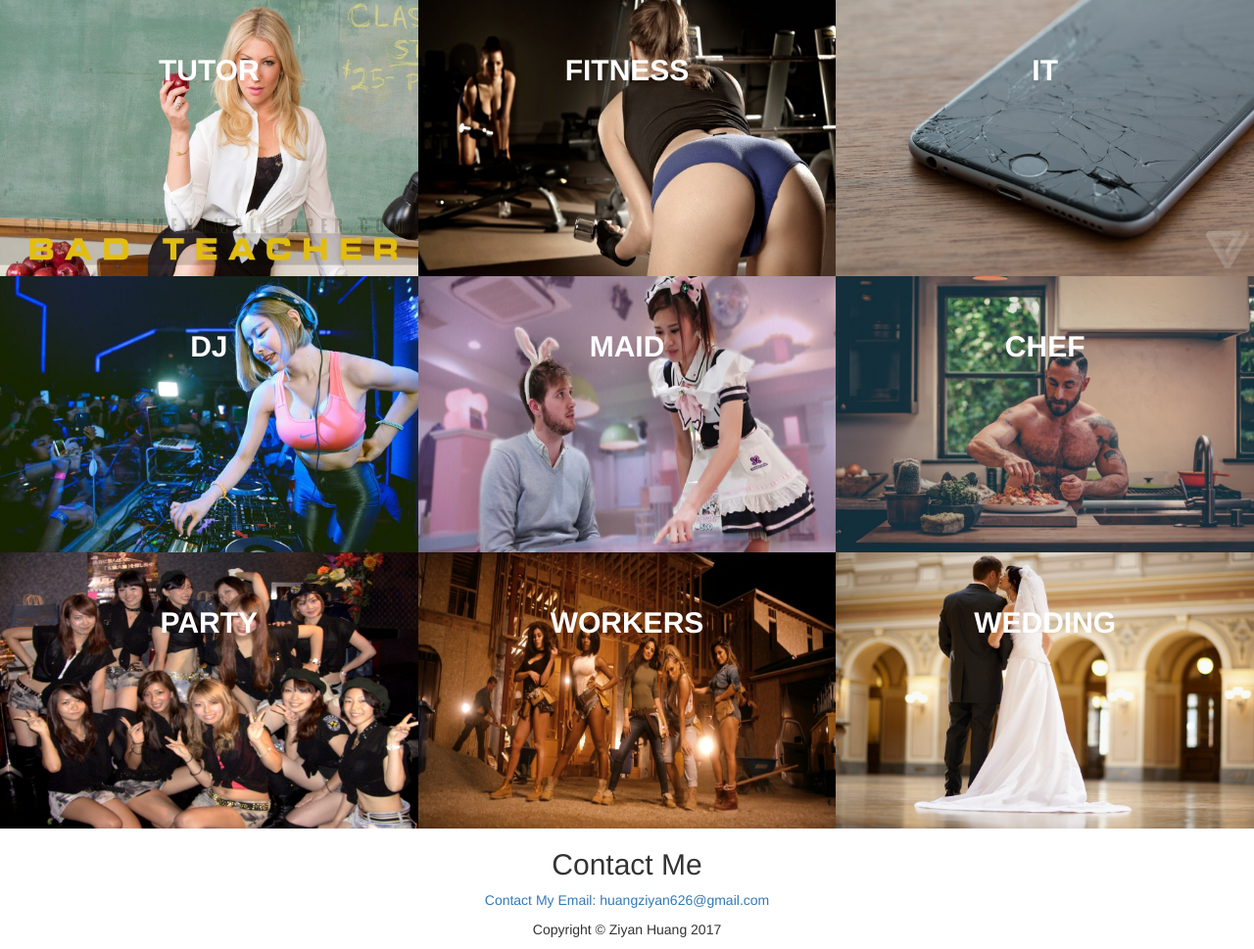
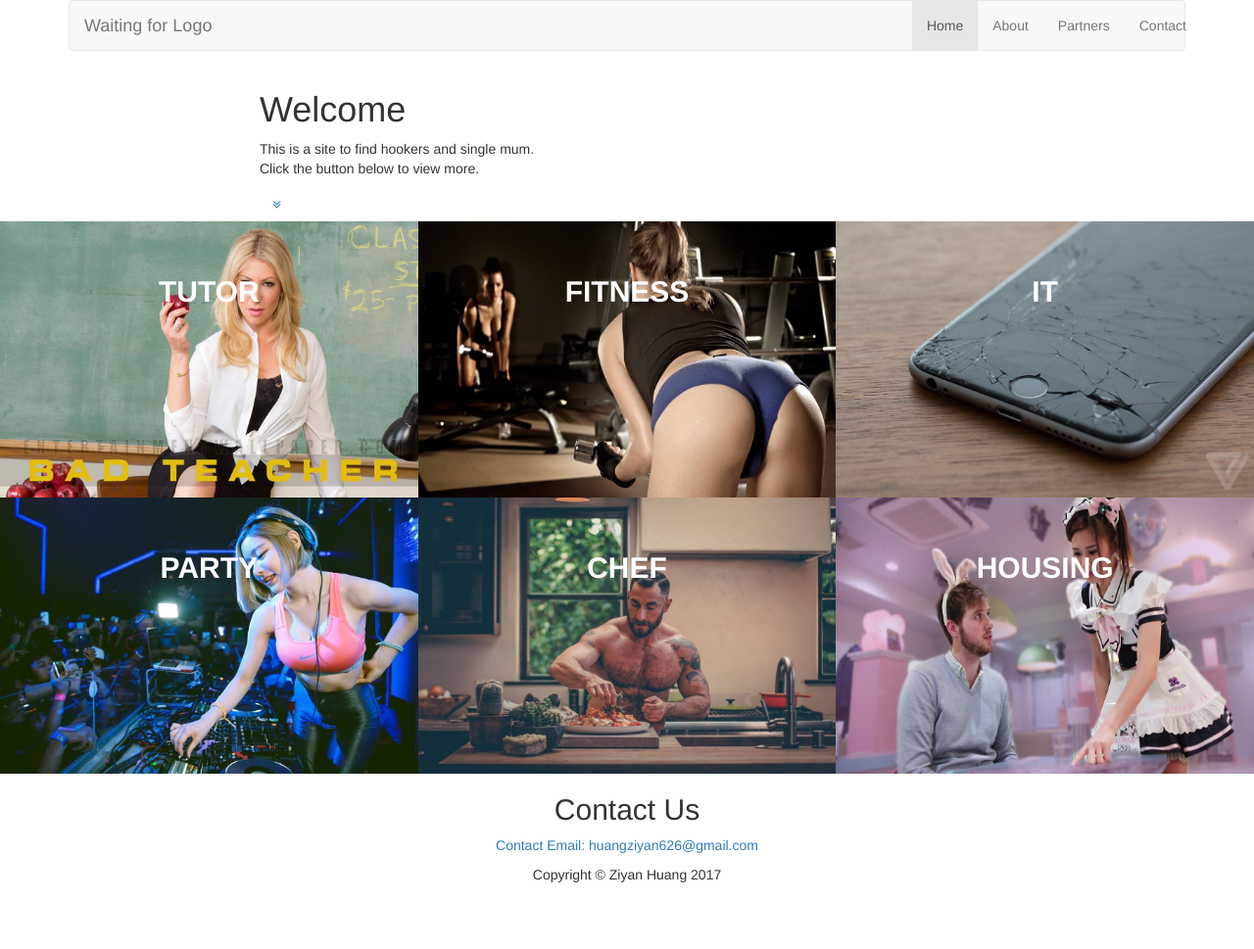
Before and after one commit to 97xxoo/97xxoo.github.io, a plain HTML site: page index.html in a window 1280 px wide. Shown: the whole page at 98% size. After the commit the page ends 913 px from the top, so only its background shows below. Drawn offline with nearby package versions, Linux system fonts and the light colour scheme.

Commit message:
new index

```diff
--- a/index.html
+++ b/index.html
@@ -6,13 +6,12 @@
     <meta charset="utf-8">
     <meta http-equiv="X-UA-Compatible" content="IE=edge">
     <meta name="viewport" content="width=device-width, initial-scale=1">
-    <meta name="description" content="">
-    <meta name="author" content="">
+
 
     <title>King Peter</title>
 
     <!-- Bootstrap Core CSS -->
-    <link href="vendor/bootstrap/css/bootstrap.css" rel="stylesheet">
+    <link href="vendor/bootstrap/css/bootstrap.min.css" rel="stylesheet">
 
     <!-- Custom Fonts -->
     <link href="vendor/font-awesome/css/font-awesome.min.css" rel="stylesheet" type="text/css">
@@ -26,6 +25,56 @@
 </head>
 
 <body>
+    <!-- Intro Header -->
+    <header class="intro">
+        <div class="intro-body">
+            <!-- top -->
+<div class="navbar-wrapper">
+      <div class="container">
+
+        <div class="navbar navbar-default" role="navigation" id="top-nav">
+          <div class="container">
+            <div class="navbar-header">
+              <!-- Logo Starts -->
+              <a class="navbar-brand" href="#works">Waiting for Logo</a>
+              <!-- #Logo Ends -->
+            </div>
+
+
+            <!-- Nav Starts -->
+            <div class="navbar-collapse  collapse">
+              <ul class="nav navbar-nav navbar-right scroll">
+                 <li class="active"><a href="#works">Home</a></li>
+                 <li ><a href="#about">About</a></li>
+                 <li ><a href="#partners">Partners</a></li>
+                 <li ><a href="#contact">Contact</a></li>
+              </ul>
+            </div>
+            <!-- #Nav Ends -->
+
+          </div>
+        </div>
+
+      </div>
+    </div>
+<!-- top end -->
+
+            <div class="container">
+                <div class="row">
+                    <div class="col-md-8 col-md-offset-2">
+
+                        <h1 class="brand-heading">Welcome</h1>
+                        <p class="intro-text">This is a site to find hookers and single mum.
+                            <br>Click the button below to view more.</p>
+                        <a href="#works" class="btn btn-circle page-scroll">
+                            <i class="fa fa-angle-double-down animated"></i>
+                        </a>
+                    </div>
+                </div>
+            </div>
+        </div>
+    </header>
+
 
 <div id="works"  class=" clearfix grid">
     <figure>
@@ -49,13 +98,7 @@
     <figure>
         <img src="img/dj.jpg" alt="img01"/>
         <figcaption>
-            <h2>DJ</h2>
-        </figcaption>
-    </figure>
-     <figure >
-        <img src="img/maid.jpg" alt="img01"/>
-        <figcaption>
-            <h2>Maid</h2>
+            <h2>Party</h2>
         </figcaption>
     </figure>
      <figure >
@@ -64,22 +107,10 @@
             <h2>Chef</h2>
         </figcaption>
     </figure>
-    <figure>
-        <img src="img/party.jpg" alt="img01"/>
+     <figure >
+        <img src="img/maid.jpg" alt="img01"/>
         <figcaption>
-            <h2>Party</h2>
-        </figcaption>
-    </figure>
-     <figure >
-        <img src="img/work.jpg" alt="img01"/>
-        <figcaption>
-            <h2>Workers</h2>
-        </figcaption>
-    </figure>
-     <figure >
-        <img src="img/wed.jpg" alt="img01"/>
-        <figcaption>
-            <h2>Wedding</h2>
+            <h2>Housing</h2>
         </figcaption>
     </figure>
 </div>
@@ -90,8 +121,8 @@
     <section id="contact" class="container content-section text-center">
         <div class="row">
             <div class="col-lg-8 col-lg-offset-2">
-                <h2>Contact Me</h2>
-                <p><a href="mailto:huangziyan626@gmail.com">Contact My Email: huangziyan626@gmail.com</a>
+                <h2>Contact Us</h2>
+                <p><a href="mailto:huangziyan626@gmail.com">Contact Email: huangziyan626@gmail.com</a>
                 </p>
 
             </div>
@@ -110,6 +141,7 @@
 
     <!-- jQuery -->
     <script src="vendor/jquery/jquery.js"></script>
+    <script src="vendor/smoothmove.js"></script>
 
     <!-- Bootstrap Core JavaScript -->
     <script src="vendor/bootstrap/js/bootstrap.js"></script>
```
